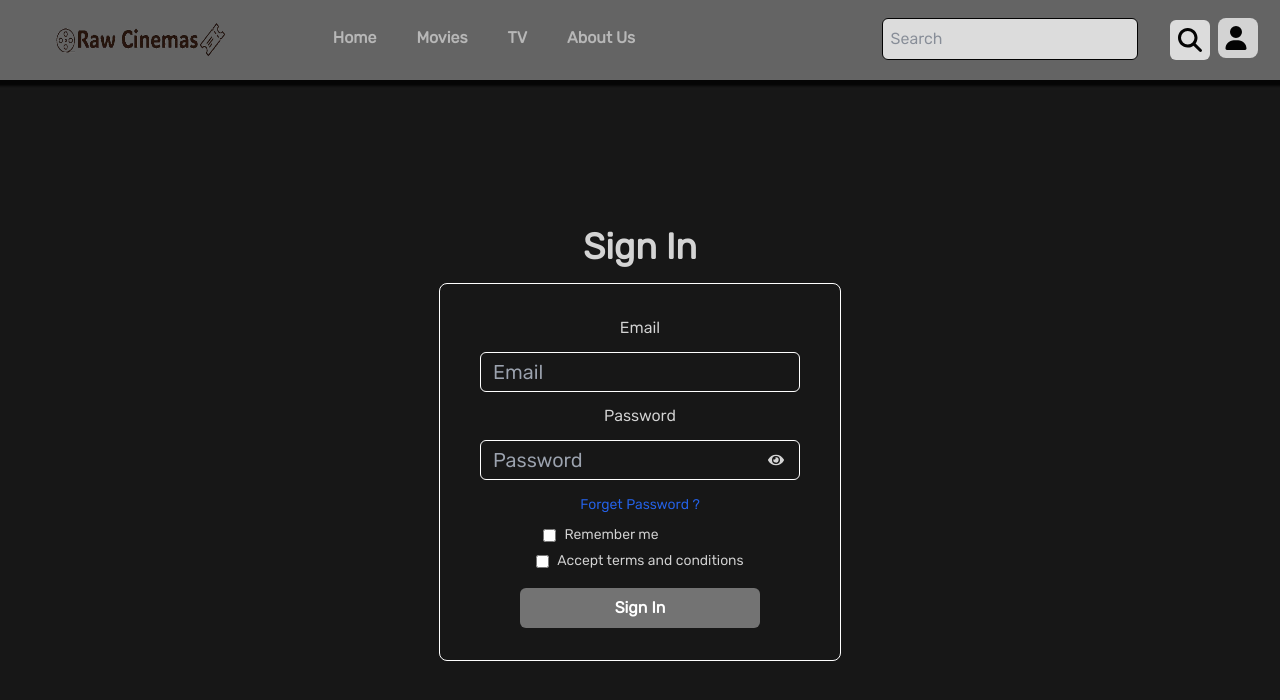
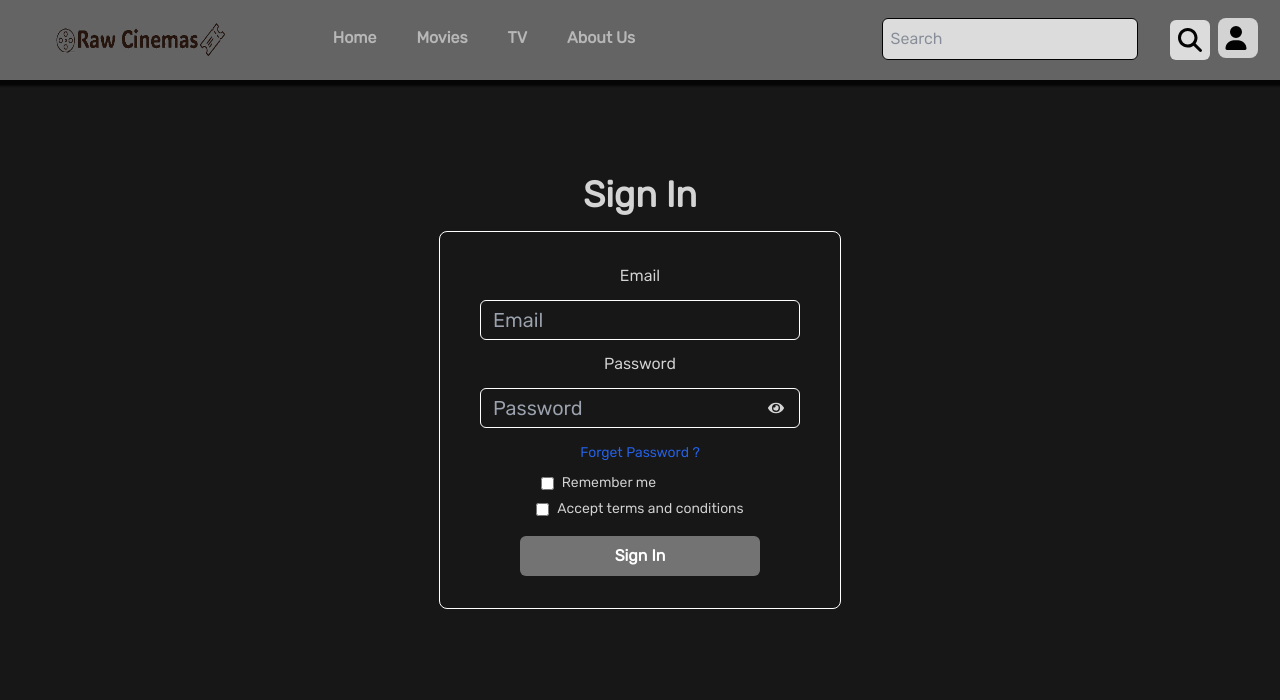
Before and after one commit to RawndRaja/Raw-Wood, a Next.js app: page /auth/login in a window 1280 px wide. Shown: the top 700 px of the page. Built offline with nearby package versions, Linux system fonts and the light colour scheme.

Commit message:
person ui improved

```diff
--- a/src/app/auth/login/page.jsx
+++ b/src/app/auth/login/page.jsx
@@ -72,7 +72,7 @@ export default function DrawerDemo() {
 
       <div>
         <div className="bg-neutral-900 flex flex-col justify-center items-center h-screen">
-        <h1 className="text-center text-4xl mt-32 items-center font-bold">Sign In</h1>
+        <h1 className="text-center text-4xl mt-6 font-bold">Sign In</h1>
 
         <div>
           <div className="flex flex-col justify-center items-center mt-2 px-20">
@@ -100,7 +100,7 @@ export default function DrawerDemo() {
           ()=>{
             setData({ ...Data, remember: !Data.remember })
           }
-        } type="checkbox" className="bg-white -ml-24 lg:-ml-[6.1vw] " />
+        } type="checkbox" className="bg-white -ml-24 lg:-ml-[6.5vw] " />
         <label
           htmlFor="terms"
           className="text-sm  font-medium leading-none peer-disabled:cursor-not-allowed peer-disabled:opacity-70"
```
